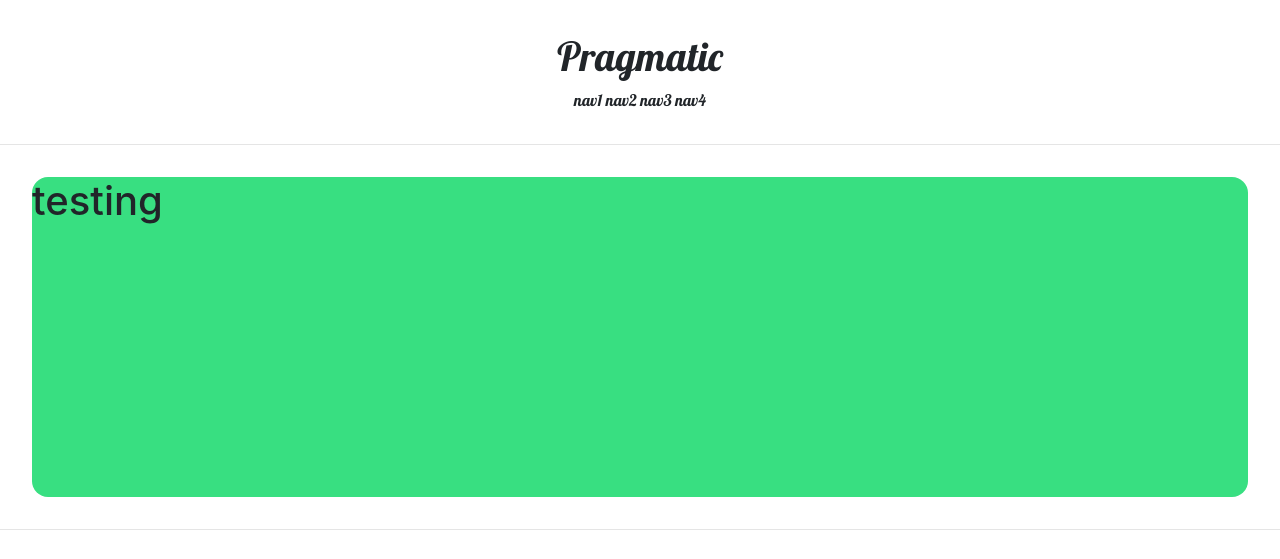
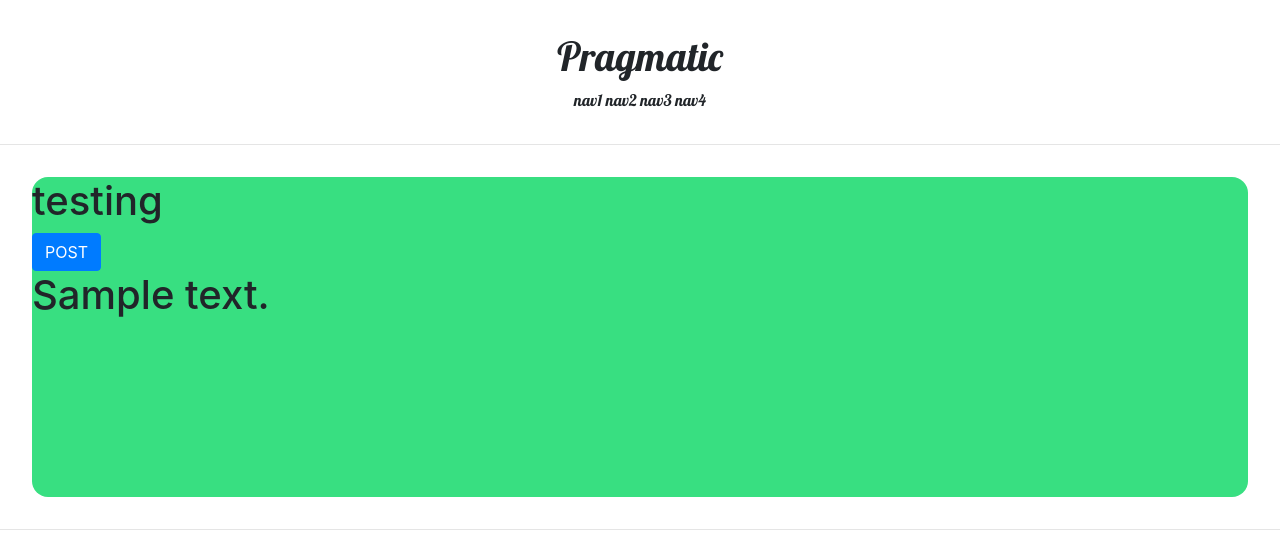
Before and after one commit to lhjwork/pinterest_django, a Django app: template accountapp/templates/accountapp/hello_world.html in a window 1280 px wide. Shown: the top 559 px of the page. Run offline with Django 4.2, Linux system fonts and the light colour scheme; the template is opened without the code that fills it: most values are stand-ins (such as "Sample title", 1, 10 or a date in 2020).

Commit message:
http 통신 get, post 실습 16 course

```diff
--- a/accountapp/templates/accountapp/hello_world.html
+++ b/accountapp/templates/accountapp/hello_world.html
@@ -5,6 +5,14 @@
    <div style="height: 20rem; background-color:#38df81; border-radius:1rem; margin:2rem;">
        <h1>testing</h1>
 
+       <form action="/account/hello_world/" method="post">
+        <!--  csrf_token : 장고에서 제공해주는 보안 토큰 중에 하나 -->
+           {% csrf_token %}
+           <input type="submit" class="btn btn-primary" value="POST">
+       </form>
+
+       <h1>{{ text }}</h1>
+
    </div>
 
 {% endblock  %}
--- a/accountapp/views.py
+++ b/accountapp/views.py
@@ -4,4 +4,7 @@ from django.shortcuts import render
 # Create your views here.
 
 def hello_world(request):
-    return render(request, 'accountapp/hello_world.html')
+    if request.method == "POST":
+        return render(request, 'accountapp/hello_world.html', context={'text': 'POST METHOD!!'})
+    else:
+        return render(request, 'accountapp/hellow_world.html', context={'text' : 'GET METHOD!!'})
```
